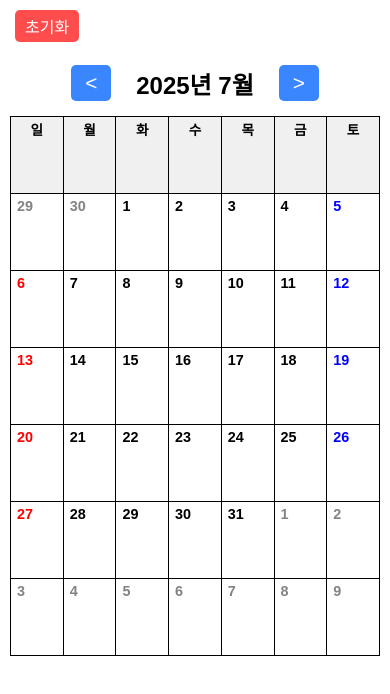
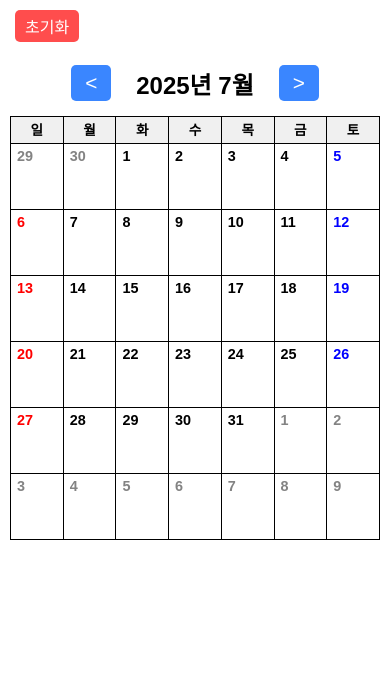
Before and after one commit to yh-yeop/calendar-app, a plain HTML site: page index.html in a window 390 px wide. Drawn offline with Linux system fonts and the light colour scheme; no server answers.

Commit message:
UI/UX update

```diff
--- a/index.html
+++ b/index.html
@@ -194,7 +194,7 @@
     @media (max-width: 480px) {
       th, td {
         font-size: 0.85rem;
-        height: 70px;
+        height: auto;
         padding: 2px 4px 4px 4px;
       }
       .date {
@@ -233,6 +233,7 @@
         min-width: 70px;
       }
     }
+
   </style>
   <link rel="manifest" href="manifest.json" />
   <script>
```
